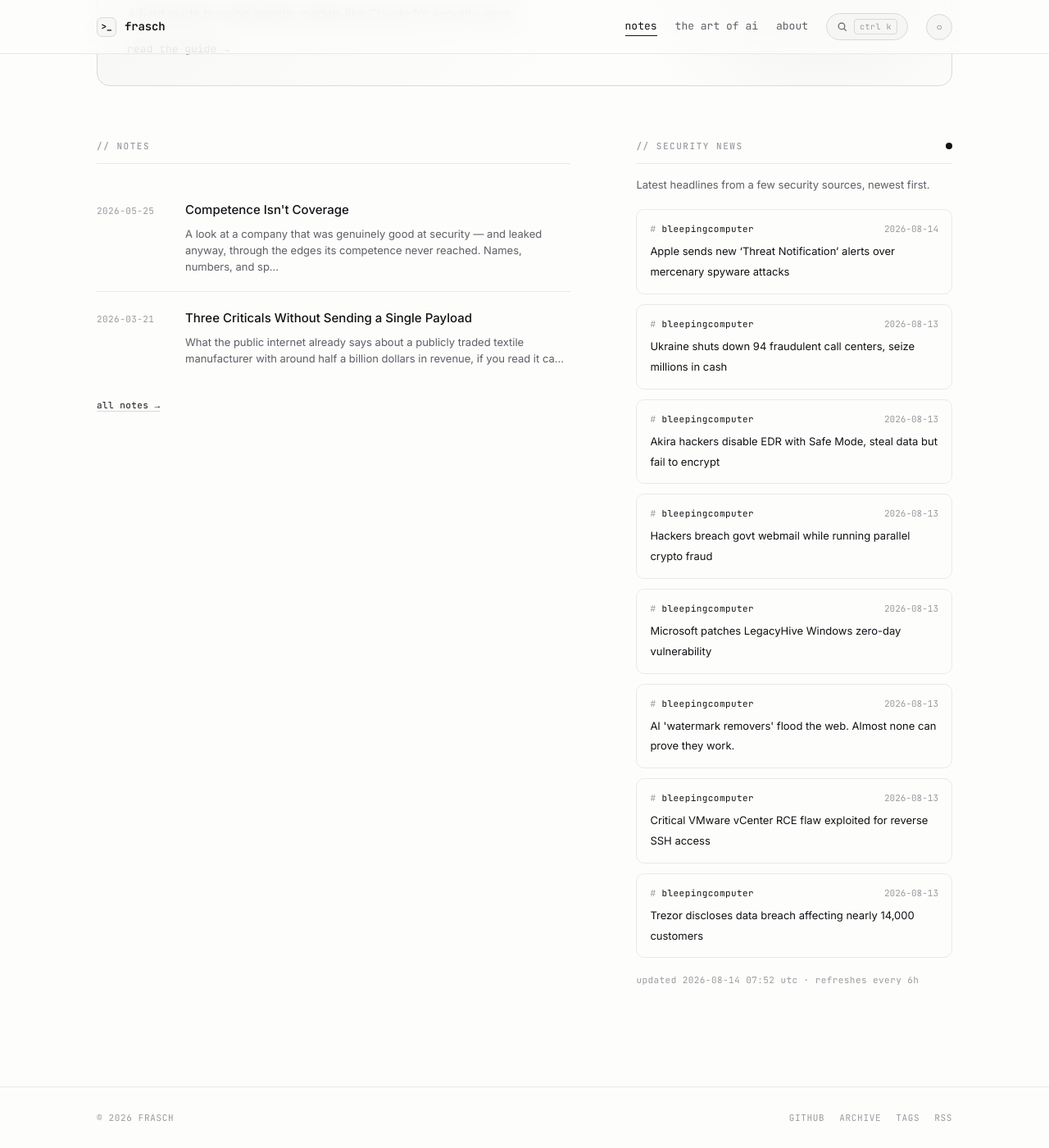
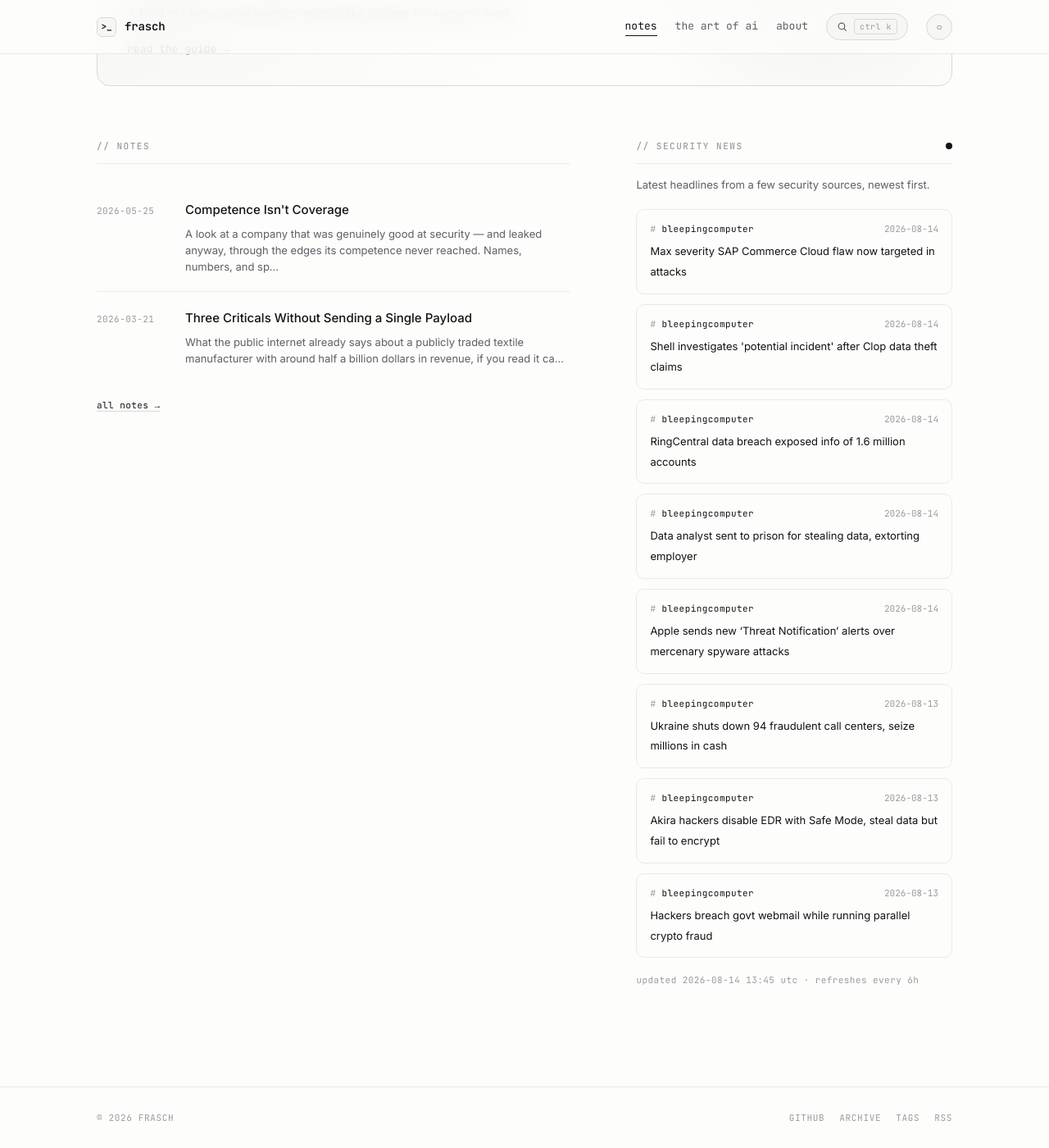
Before and after one commit to whoisfrasch/frasch, a Jekyll site: the page built from index.html, in a window 1280 px wide and 1400 px high, scrolled down 615 px. Shown: the whole window at 82% size. Built offline with Jekyll 4.4.1, drawn with Linux system fonts in a browser that asks for light colours.

Commit message:
Refresh security news feed

```diff
--- a/_data/news.json
+++ b/_data/news.json
@@ -1,6 +1,30 @@
 {
-  "updated": "2026-08-14T07:52:32Z",
+  "updated": "2026-08-14T13:45:44Z",
   "items": [
+    {
+      "source": "bleepingcomputer",
+      "title": "Max severity SAP Commerce Cloud flaw now targeted in attacks",
+      "link": "https://www.bleepingcomputer.com/news/security/max-severity-sap-commerce-cloud-flaw-now-targeted-in-attacks/",
+      "date": "2026-08-14T13:45:18Z"
+    },
+    {
+      "source": "bleepingcomputer",
+      "title": "Shell investigates 'potential incident' after Clop data theft claims",
+      "link": "https://www.bleepingcomputer.com/news/security/shell-investigates-potential-incident-after-clop-data-theft-claims/",
+      "date": "2026-08-14T11:55:45Z"
+    },
+    {
+      "source": "bleepingcomputer",
+      "title": "RingCentral data breach exposed info of 1.6 million accounts",
+      "link": "https://www.bleepingcomputer.com/news/security/ringcentral-data-breach-exposed-info-of-16-million-accounts/",
+      "date": "2026-08-14T10:52:05Z"
+    },
+    {
+      "source": "bleepingcomputer",
+      "title": "Data analyst sent to prison for stealing data, extorting employer",
+      "link": "https://www.bleepingcomputer.com/news/security/data-analyst-sent-to-prison-for-stealing-data-extorting-employer/",
+      "date": "2026-08-14T08:27:18Z"
+    },
     {
       "source": "bleepingcomputer",
       "title": "Apple sends new ‘Threat Notification’ alerts over mercenary spyware attacks",
@@ -24,30 +48,6 @@
       "title": "Hackers breach govt webmail while running parallel crypto fraud",
       "link": "https://www.bleepingcomputer.com/news/security/hackers-breach-govt-webmail-while-running-parallel-crypto-fraud/",
       "date": "2026-08-13T18:15:19Z"
-    },
-    {
-      "source": "bleepingcomputer",
-      "title": "Microsoft patches LegacyHive Windows zero-day vulnerability",
-      "link": "https://www.bleepingcomputer.com/news/microsoft/microsoft-patches-legacyhive-windows-zero-day-vulnerability/",
-      "date": "2026-08-13T17:46:20Z"
-    },
-    {
-      "source": "bleepingcomputer",
-      "title": "AI 'watermark removers' flood the web. Almost none can prove they work.",
-      "link": "https://www.bleepingcomputer.com/news/security/ai-watermark-removers-flood-the-web-almost-none-can-prove-they-work/",
-      "date": "2026-08-13T17:33:28Z"
-    },
-    {
-      "source": "bleepingcomputer",
-      "title": "Critical VMware vCenter RCE flaw exploited for reverse SSH access",
-      "link": "https://www.bleepingcomputer.com/news/security/critical-vmware-vcenter-rce-flaw-exploited-for-reverse-ssh-access/",
-      "date": "2026-08-13T16:40:23Z"
-    },
-    {
-      "source": "bleepingcomputer",
-      "title": "Trezor discloses data breach affecting nearly 14,000 customers",
-      "link": "https://www.bleepingcomputer.com/news/security/trezor-discloses-data-breach-affecting-nearly-14-000-customers/",
-      "date": "2026-08-13T15:13:19Z"
     }
   ]
 }
```
